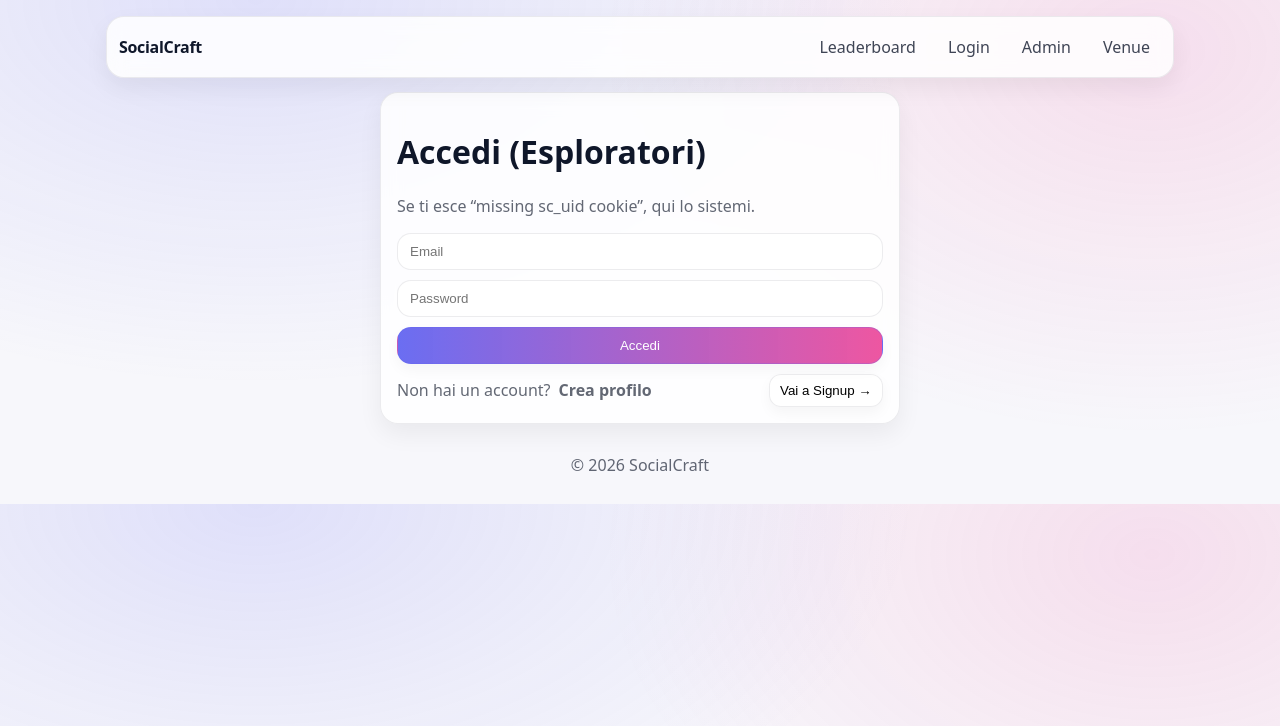
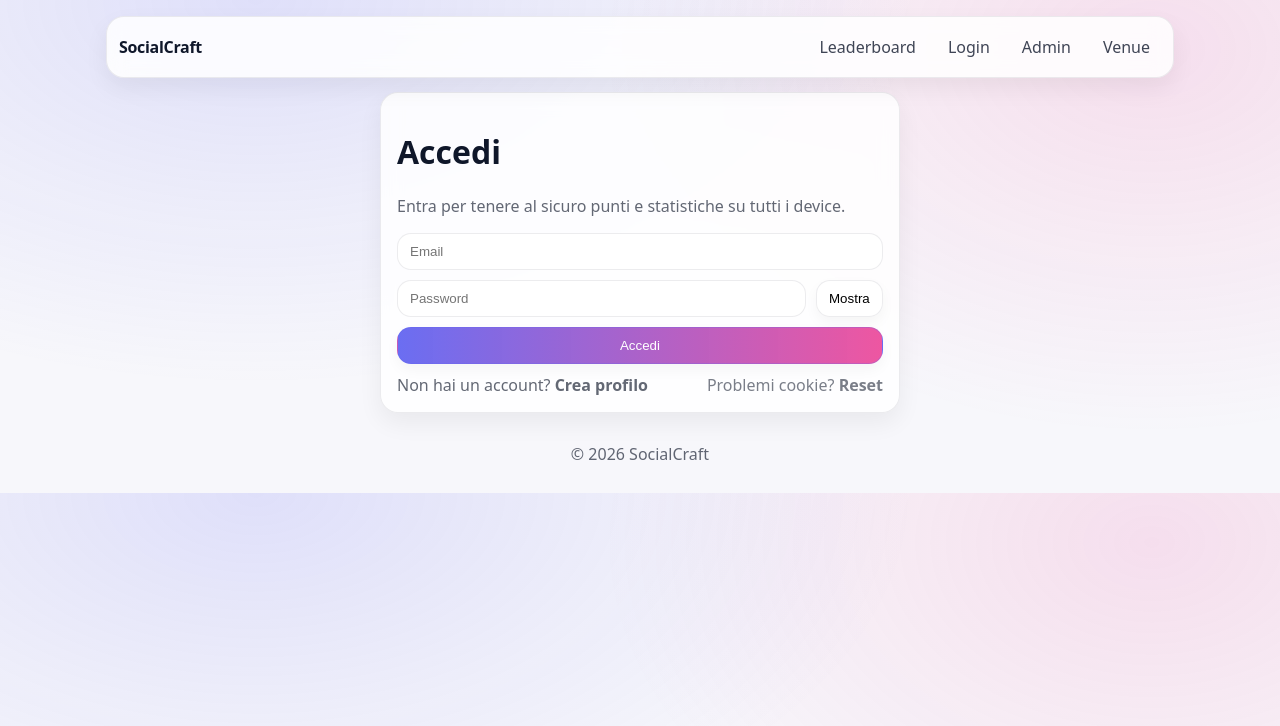
Before and after one commit to vits2709/socialcraft-platform, a Next.js app: page /login in a window 1280 px wide. Shown: the top 726 px of the page. Built offline with nearby package versions, Linux system fonts and the light colour scheme; no server answers.

Commit message:
UI login migliorata e semplificata

```diff
--- a/app/login/page.tsx
+++ b/app/login/page.tsx
@@ -2,20 +2,22 @@
 
 import { useState } from "react";
 import Link from "next/link";
-import { useRouter } from "next/navigation";
 
 export default function ExplorerLoginPage() {
-  const router = useRouter();
-
   const [email, setEmail] = useState("");
   const [pass, setPass] = useState("");
+  const [showPass, setShowPass] = useState(false);
   const [loading, setLoading] = useState(false);
   const [msg, setMsg] = useState<string | null>(null);
 
   async function submit() {
+    if (!email.trim() || !pass) {
+      setMsg("Inserisci email e password.");
+      return;
+    }
+
     setLoading(true);
     setMsg(null);
-
     try {
       const res = await fetch("/api/auth/login", {
         method: "POST",
@@ -26,15 +28,13 @@ export default function ExplorerLoginPage() {
       const ct = res.headers.get("content-type") || "";
       if (!ct.includes("application/json")) {
         const txt = await res.text();
-        throw new Error(`Risposta non JSON (status ${res.status}): ${txt.slice(0, 140)}`);
+        throw new Error(`Risposta non JSON (status ${res.status}): ${txt.slice(0, 120)}`);
       }
 
       const j = await res.json();
       if (!j.ok) throw new Error(j.error || "login_failed");
 
-      // meglio di window.location: mantiene routing Next
-      router.push("/me");
-      router.refresh();
+      window.location.href = "/me";
     } catch (e: any) {
       setMsg(`Errore: ${e?.message || "unknown"}`);
     } finally {
@@ -44,8 +44,10 @@ export default function ExplorerLoginPage() {
 
   return (
     <div className="card" style={{ maxWidth: 520, margin: "0 auto" }}>
-      <h1 className="h1">Accedi (Esploratori)</h1>
-      <p className="muted">Se ti esce “missing sc_uid cookie”, qui lo sistemi.</p>
+      <h1 className="h1">Accedi</h1>
+      <p className="muted" style={{ marginTop: 6 }}>
+        Entra per tenere al sicuro punti e statistiche su tutti i device.
+      </p>
 
       {msg ? (
         <div className="notice" style={{ marginTop: 12 }}>
@@ -60,37 +62,41 @@ export default function ExplorerLoginPage() {
           value={email}
           onChange={(e) => setEmail(e.target.value)}
           autoComplete="email"
+          inputMode="email"
         />
+
+        <div style={{ display: "grid", gridTemplateColumns: "1fr auto", gap: 10, alignItems: "center" }}>
           <input
             className="input"
             placeholder="Password"
-          type="password"
+            type={showPass ? "text" : "password"}
             value={pass}
             onChange={(e) => setPass(e.target.value)}
             autoComplete="current-password"
           />
+          <button className="btn" type="button" onClick={() => setShowPass((s) => !s)}>
+            {showPass ? "Nascondi" : "Mostra"}
+          </button>
+        </div>
 
         <button className="btn primary" onClick={submit} disabled={loading}>
           {loading ? "Accesso..." : "Accedi"}
         </button>
 
-        <div className="muted" style={{ display: "flex", gap: 8, alignItems: "center", flexWrap: "wrap" }}>
-          <span>Non hai un account?</span>
-
-          {/* Link normale */}
+        <div className="muted" style={{ display: "flex", justifyContent: "space-between", gap: 12, flexWrap: "wrap" }}>
+          <span>
+            Non hai un account?{" "}
             <Link href="/signup">
               <b>Crea profilo</b>
             </Link>
+          </span>
 
-          {/* Fallback “hard” se mai ci fosse hydration strana */}
-          <button
-            type="button"
-            className="btn mini"
-            onClick={() => (window.location.href = "/signup")}
-            style={{ marginLeft: "auto" }}
-          >
-            Vai a Signup →
-          </button>
+          <span className="muted" style={{ opacity: 0.85 }}>
+            Problemi cookie?{" "}
+            <Link href="/logout">
+              <b>Reset</b>
+            </Link>
+          </span>
         </div>
       </div>
     </div>
```
Lines whose indentation alone changed are shown as unchanged.
